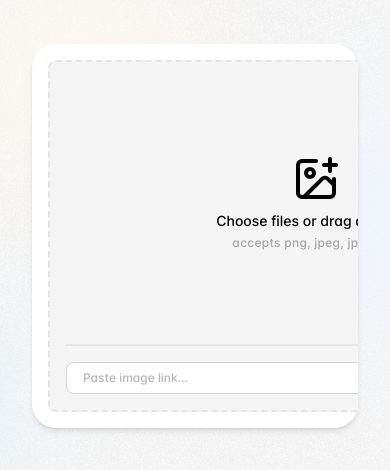
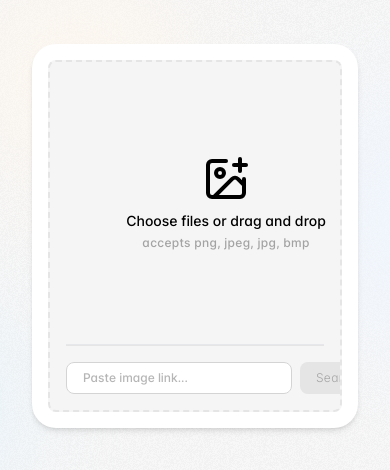
Before and after one commit to jesseborg/image-cropper, a React (Vite) app: page / in a window 390 px wide. Shown: the part 186-656 px from the top of the page. Built offline with nearby package versions, Linux system fonts and the light colour scheme.

Commit message:
fix: responsiveness

```diff
--- a/src/components/image-editor.tsx
+++ b/src/components/image-editor.tsx
@@ -35,7 +35,7 @@ export function ImageEditor({ src, onCancel, onConfirm }: ImageEditorProps) {
 				>
 					<TransformComponent
 						wrapperClass={clsx('relative rounded-lg border border-neutral-200 shadow-lg', {
-							// 'min-h-[500px] min-w-[500px]': size.width < 500 || size.height < 500
+							'min-h-[350px] min-w-[350px]': size.width < 350 || size.height < 350
 						})}
 						contentClass="flex h-full flex-1 overflow-hidden w-full"
 					>
--- a/src/components/image-upload.tsx
+++ b/src/components/image-upload.tsx
@@ -65,7 +65,7 @@ export function ImageUpload({ onImageLoad }: ImageUploadProps) {
 	return (
 		<div
 			className={clsx(
-				'flex flex-col gap-4 rounded-lg border-2 border-dashed border-neutral-200 bg-neutral-100 p-4',
+				'flex w-full flex-col gap-4 overflow-hidden rounded-lg border-2 border-dashed border-neutral-200 bg-neutral-100 p-4',
 				{
 					'!border-blue-500 !bg-blue-50': isDragActive,
 					'!border-red-500 !bg-red-50': isDragReject
@@ -76,7 +76,7 @@ export function ImageUpload({ onImageLoad }: ImageUploadProps) {
 			<Button
 				intent="blank"
 				className={clsx(
-					'flex h-[250px] w-[500px] flex-grow select-none flex-col items-center justify-center gap-2 rounded-lg stroke-black !tracking-normal transition-none hover:bg-neutral-200/60',
+					'flex h-[250px] w-full max-w-[500px] flex-grow select-none flex-col items-center justify-center gap-2 rounded-lg stroke-black px-40 !tracking-normal transition-none hover:bg-neutral-200/60',
 					{ 'stroke-blue-500 text-blue-500': isDragActive },
 					{ 'stroke-red-500 text-red-500': isDragReject }
 				)}
@@ -85,7 +85,7 @@ export function ImageUpload({ onImageLoad }: ImageUploadProps) {
 				<input {...getInputProps()} />
 				{!isDragReject && <ImagePlus className="h-12 w-12 stroke-inherit" />}
 				{isDragReject && <BanIcon className="h-12 w-12 stroke-inherit" />}
-				<div className="space-y-1 text-center">
+				<div className="space-y-1 whitespace-nowrap text-center">
 					<p className="text-sm font-medium">
 						{isDragActive
 							? isDragReject
```
